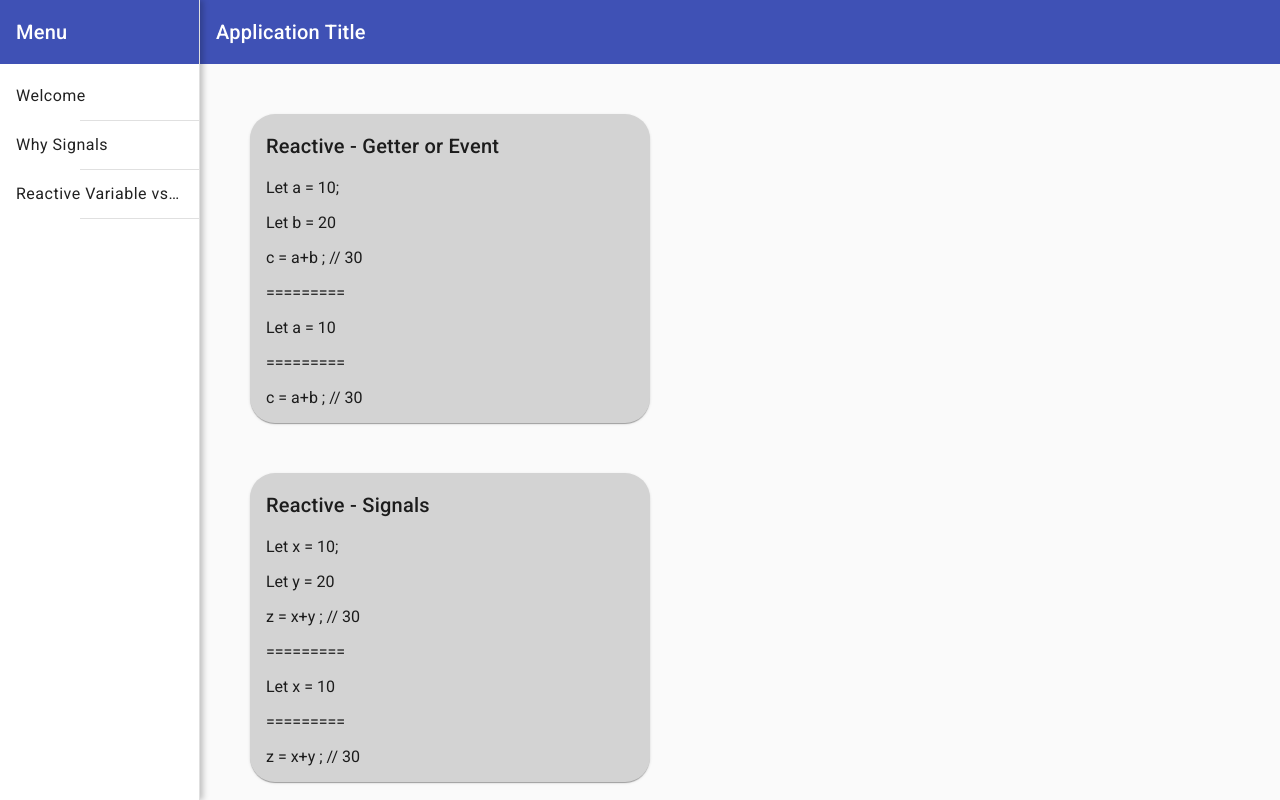
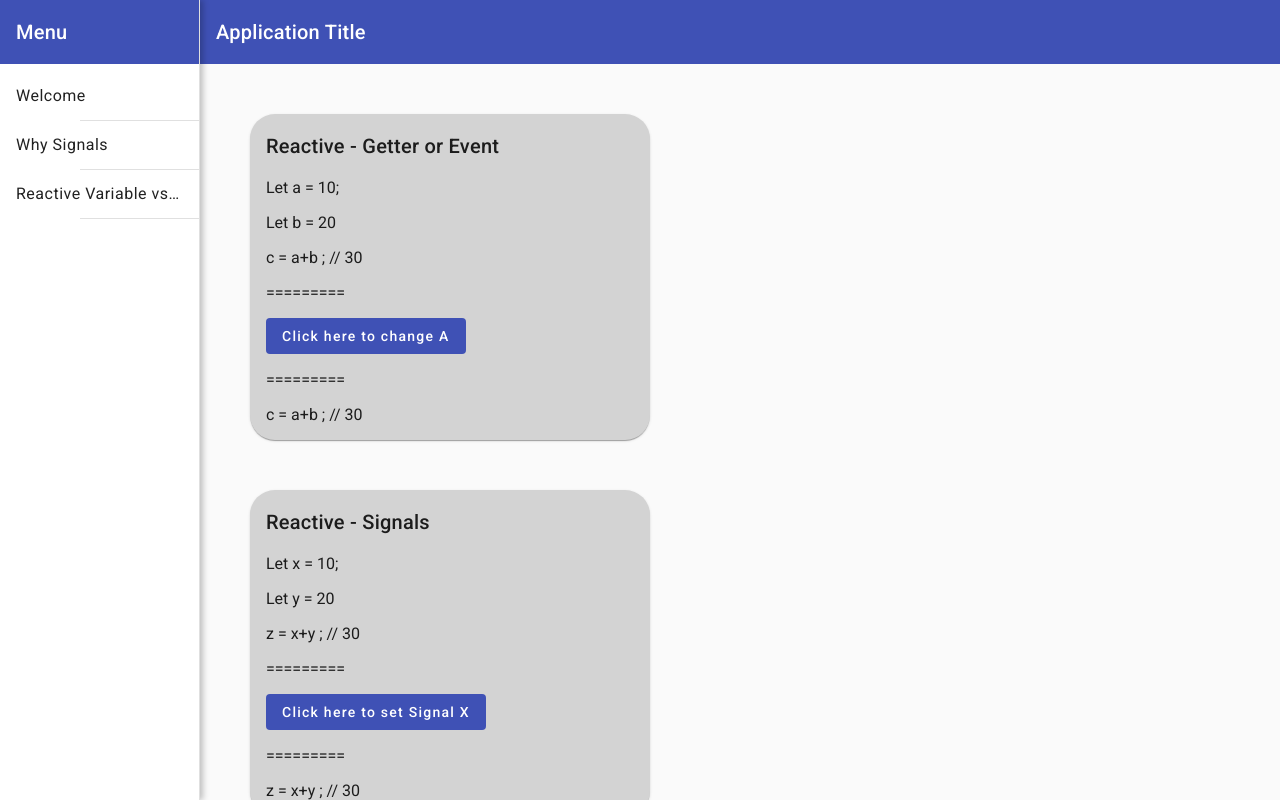
Before and after one commit to saleemmalikraja/angular-signals-demo, an Angular app: page /variablevssignal in a window 1280 px wide. Built offline with nearby package versions, Linux system fonts and the light colour scheme.

Commit message:
2 files modified

```diff
--- a/src/demo2-variables-vs-signals/demo2-variables-vs-signals.component.html
+++ b/src/demo2-variables-vs-signals/demo2-variables-vs-signals.component.html
@@ -10,7 +10,9 @@
       c = a+b ; // <span> {{ a + b }}</span>
     </p>
     <p>=========</p>
-    <p (click)="modifyA()">Let a = {{ a }}</p>
+    <button mat-flat-button color="primary" (click)="modifyA()">
+      Click here to change A
+    </button>
     <p>=========</p>
     <p>
       c = a+b ; // <span> {{ reactToChanges1 }}</span>
@@ -30,9 +32,12 @@
       z = x+y ; // <span> {{ x() + y() }}</span>
     </p>
     <p>=========</p>
-    <p>Let x = {{ x() }}</p>
+
+    <button mat-flat-button color="primary" (click)="signalA()">
+      Click here to set Signal X
+    </button>
     <p>=========</p>
-    <p (click)="signalA()">
+    <p>
       z = x+y ; // <span> {{ z() }}</span>
     </p>
   </mat-card-content>
--- a/src/demo2-variables-vs-signals/demo2-variables-vs-signals.component.ts
+++ b/src/demo2-variables-vs-signals/demo2-variables-vs-signals.component.ts
@@ -1,5 +1,6 @@
 import { CommonModule } from '@angular/common';
 import { Component, computed, OnInit, signal } from '@angular/core';
+import { MatButtonModule } from '@angular/material/button';
 import { MatCardModule } from '@angular/material/card';
 
 @Component({
@@ -7,7 +8,7 @@
   templateUrl: './demo2-variables-vs-signals.component.html',
   styleUrls: ['./demo2-variables-vs-signals.component.css'],
   standalone: true,
-  imports: [CommonModule, MatCardModule],
+  imports: [CommonModule, MatCardModule, MatButtonModule],
 })
 export class Demo2VariablesVsSignalsComponent implements OnInit {
   a = 10;
```
